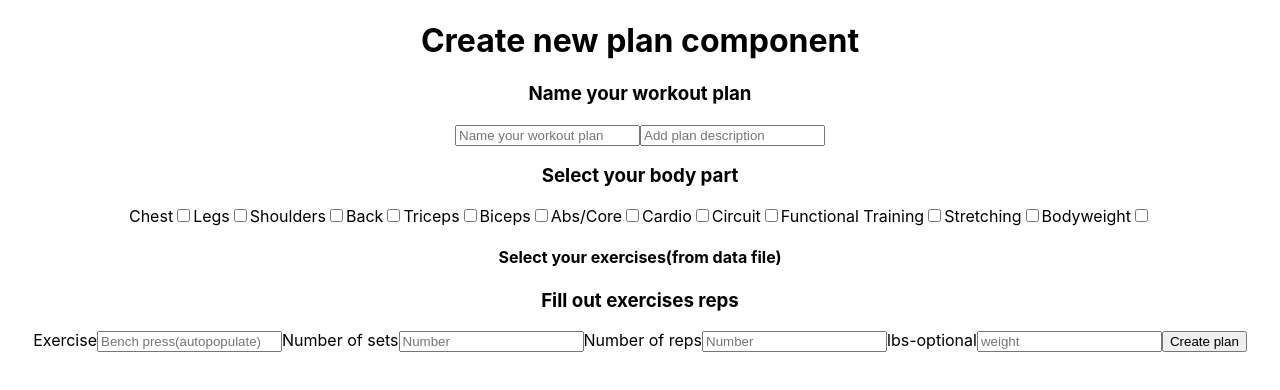
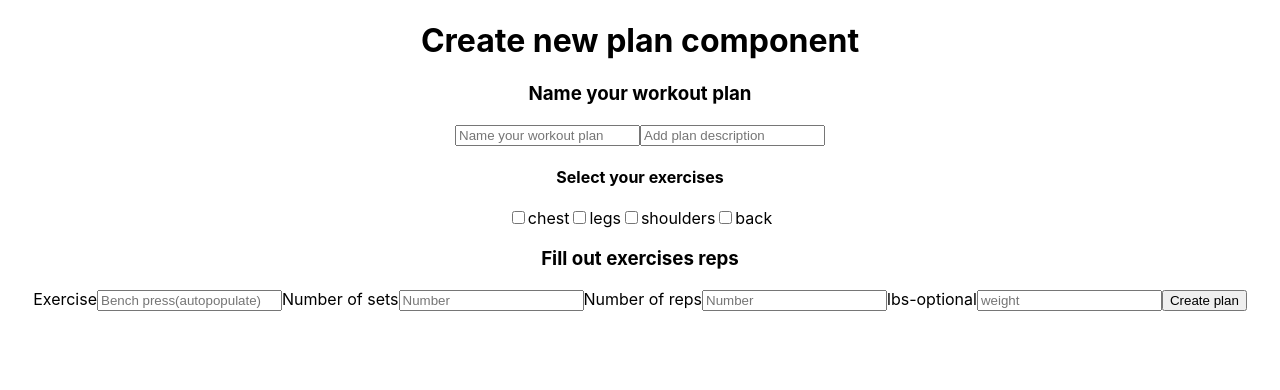
Before and after one commit to weightlifting-journal-13/frontend, a React (Create React App) app in the folder weightlifting/: page /CreatePlan in a window 1280 px wide. Shown: the top 390 px of the page. Built offline with nearby package versions, Linux system fonts and the light colour scheme.

Commit message:
finally got checkboxes to map and label

```diff
--- a/weightlifting/src/components/CreatePlan.js
+++ b/weightlifting/src/components/CreatePlan.js
@@ -1,5 +1,5 @@
-import React, {useState, useEffect} from 'react';
-import {data} from '../data';
+import React, { useState, useEffect } from 'react';
+import { data } from '../data';
 
 const CreatePlan = () => {
     const [workoutPlan, setWorkoutPlan] = useState(data)
@@ -8,34 +8,22 @@ const CreatePlan = () => {
 
     //set up useEffect --> watch two things: 1. bodpyarts, 2. exercises
 
-    const result = Object.entries(workoutPlan)
-    const mappedWorkoutPlan = result.map(item => item)
-    console.log(mappedWorkoutPlan)
+    const result = Object.values(workoutPlan)
+    console.log(result)
 
        //NATE:
     /**
      * data  -state (check)
- * map through and create a list that has check box that has a helper function that changes your state.
+     * map through and create a list that has check box
+     * that has a helper function that changes your state.
      *
- *
-        data = {
-             chest:{
-                 isSelected:false,
-                 exercises:{
-                     flat_Bench_Press:{
-                         isSelected:false,
-                         exercisename: "Flat Bench Press"
-                     }
-                 }
-             }
-         }
- *
+
 
      handleInputBodyPart -->
      setWorkoutPlan({
          state[e.target.name]= {
              ...state[e.target.name]
-        isClicked:!state[e.target.name]
+             isSelected:!state[e.target.name]
             }
         })
 
@@ -59,80 +47,18 @@ const CreatePlan = () => {
                 //value={}
                 //onChange={}
                 />
-                <h3>Select your body part</h3>
-                    <label>Chest</label>
-                    <input
-                        type='checkbox'
-                        name='chest'
-                        //value={}
-                    />
-                    <label>Legs</label>
-                    <input
-                        type='checkbox'
-                        name='legs'
-                        //value={}
-                    />
-                    <label>Shoulders</label>
-                    <input
-                        type='checkbox'
-                        name='shoulders'
-                        //value={}
-                    />
-                    <label>Back</label>
-                    <input
-                        type='checkbox'
-                        name='back'
-                        //value={}
-                    />
-                    <label>Triceps</label>
-                    <input
-                        type='checkbox'
-                        name='triceps'
-                        //value={}
-                    />
-                    <label>Biceps</label>
-                    <input
-                        type='checkbox'
-                        name='biceps'
-                        //value={}
-                    />
-                    <label>Abs/Core</label>
-                    <input
-                        type='checkbox'
-                        name='core'
-                        //value={}
-                    />
-                    <label>Cardio</label>
-                    <input
-                        type='checkbox'
-                        name='cardio'
-                        //value={}
-                    />
-                    <label>Circuit</label>
-                    <input
-                        type='checkbox'
-                        name='circuits'
-                        //value={}
-                    />
-                    <label>Functional Training</label>
-                    <input
-                        type='checkbox'
-                        name='training'
-                        //value={}
-                    />
-                    <label>Stretching</label>
-                    <input
-                        type='checkbox'
-                        name='stretching'
-                        //value={}
-                    />
-                    <label>Bodyweight</label>
-                    <input
-                        type='checkbox'
-                        name='bodyweight'
-                        //value={}
-                    />
-                <h4>Select your exercises(from data file)</h4>
+
+                <h4>Select your exercises</h4>
+
+                {result.map((item, index) => {
+                return (
+                    <>
+                    <input key={index} type='checkbox'/>
+                    <label>{item.bodypart}</label>
+                    </>
+                    )
+                })}
+
                 <h3>Fill out exercises reps</h3>
 
                 <label>Exercise</label>
@@ -161,7 +87,7 @@ const CreatePlan = () => {
                 />
                 <button>Create plan</button>
             </form>
-        </div>
+        </div >
     );
 }
 
--- a/weightlifting/src/data.js
+++ b/weightlifting/src/data.js
@@ -1,96 +1,125 @@
 export const data = {
-    chest:{
-        isSelected:false,
-        exercises:{
-            flat_Bench_Press:{
-                isSelected:false,
+    chest: {
+        bodypart: 'chest',
+        isSelected: false,
+        exercises: {
+            flat_Bench_Press: {
+                isSelected: false,
                 exercisename: "Flat Bench Press"
             },
-            incline_Bench_Press:{
-                isSelected:false,
+            incline_Bench_Press: {
+                isSelected: false,
                 exercisename: "Incline Bench Press"
             },
-            decline_Bench_Press:{
-                isSelected:false,
+            decline_Bench_Press: {
+                isSelected: false,
                 exercisename: "Decline Bench Press"
             },
-            push_Ups:{
-                isSelected:false,
+            push_Ups: {
+                isSelected: false,
                 exercisename: "Push ups"
             },
-            flat_Dumbell_Press:{
-                isSelected:false,
+            flat_Dumbell_Press: {
+                isSelected: false,
                 exercisename: "Flat Dumbell Press"
             },
-            incline_Dumbell_Press:{
-                isSelected:false,
+            incline_Dumbell_Press: {
+                isSelected: false,
                 exercisename: "Incline Bench Press"
             },
-            dips:{
-                isSelected:false,
+            dips: {
+                isSelected: false,
                 exercisename: "Dips"
             },
-            cable_Cross_Overs:{
-                isSelected:false,
+            cable_Cross_Overs: {
+                isSelected: false,
                 exercisename: "Cable Crossovers"
             },
         }
     },
-    legs:{
-        isSelected:false,
-        exercises:{
-            squats:{
-                isSelected:false,
+    legs: {
+        bodypart: 'legs',
+        isSelected: false,
+        exercises: {
+            squats: {
+                isSelected: false,
                 exercisename: "Squats"
             },
-            lunges:{
-                isSelected:false,
+            lunges: {
+                isSelected: false,
                 exercisename: "Lunges"
             },
-            deadlifts:{
-                isSelected:false,
+            deadlifts: {
+                isSelected: false,
                 exercisename: "Deadlifts"
             },
-            leg_Curls:{
-                isSelected:false,
+            leg_Curls: {
+                isSelected: false,
                 exercisename: "Leg Curls"
             },
-            hamstring_Curls:{
-                isSelected:false,
+            hamstring_Curls: {
+                isSelected: false,
                 exercisename: "Hamstring Curls"
             },
-            sumo_Squat:{
-                isSelected:false,
+            sumo_Squat: {
+                isSelected: false,
                 exercisename: "Sumo Squat"
             },
-            calf_Raises:{
-                isSelected:false,
+            calf_Raises: {
+                isSelected: false,
                 exercisename: "Calf Raises"
             },
         }
     },
-    shoulders:{
-        isSelected:false,
-        exercises:{
-            seated_Press:{
-                isSelected:false,
+    shoulders: {
+        bodypart: 'shoulders',
+        isSelected: false,
+        exercises: {
+            seated_Press: {
+                isSelected: false,
                 exercisename: "Seated Press"
             },
-            upright_Rows:{
-                isSelected:false,
+            upright_Rows: {
+                isSelected: false,
                 exercisename: "UpRight Rows"
             },
-            cable_Raises:{
-                isSelected:false,
+            cable_Raises: {
+                isSelected: false,
                 exercisename: "Cable Raises"
             },
-            side_Raises:{
-                isSelected:false,
+            side_Raises: {
+                isSelected: false,
                 exercisename: "Side Raises"
             },
-            kettle_Bell_Swings:{
-                isSelected:false,
+            kettle_Bell_Swings: {
+                isSelected: false,
                 exercisename: "Kettle Bell Swings"
+            },
+        }
+    },
+    back: {
+        bodypart: 'back',
+        isSelected: false,
+        exercises: {
+            seated_Pull_Downs: {
+                isSelected: false,
+                exercisename: "Seated Lat Pull Downs"
+            },
+            seated_Rows: {
+                isSelected: false,
+                exercisename: "Seated Rows"
+            },
+            dumbell_Rows: {
+                isSelected: false,
+                exercisename: "Dumbell Rows"
+            },
+            pull_Ups: {
+                isSelected: false,
+                exercisename: "Standing Pull Ups"
+            },
+            lower_Back_Raises: {
+                isSelected: false,
+                exercisename: "Lower Back Raises"
             },
         }
     },
```
Lines whose indentation alone changed are shown as unchanged.
